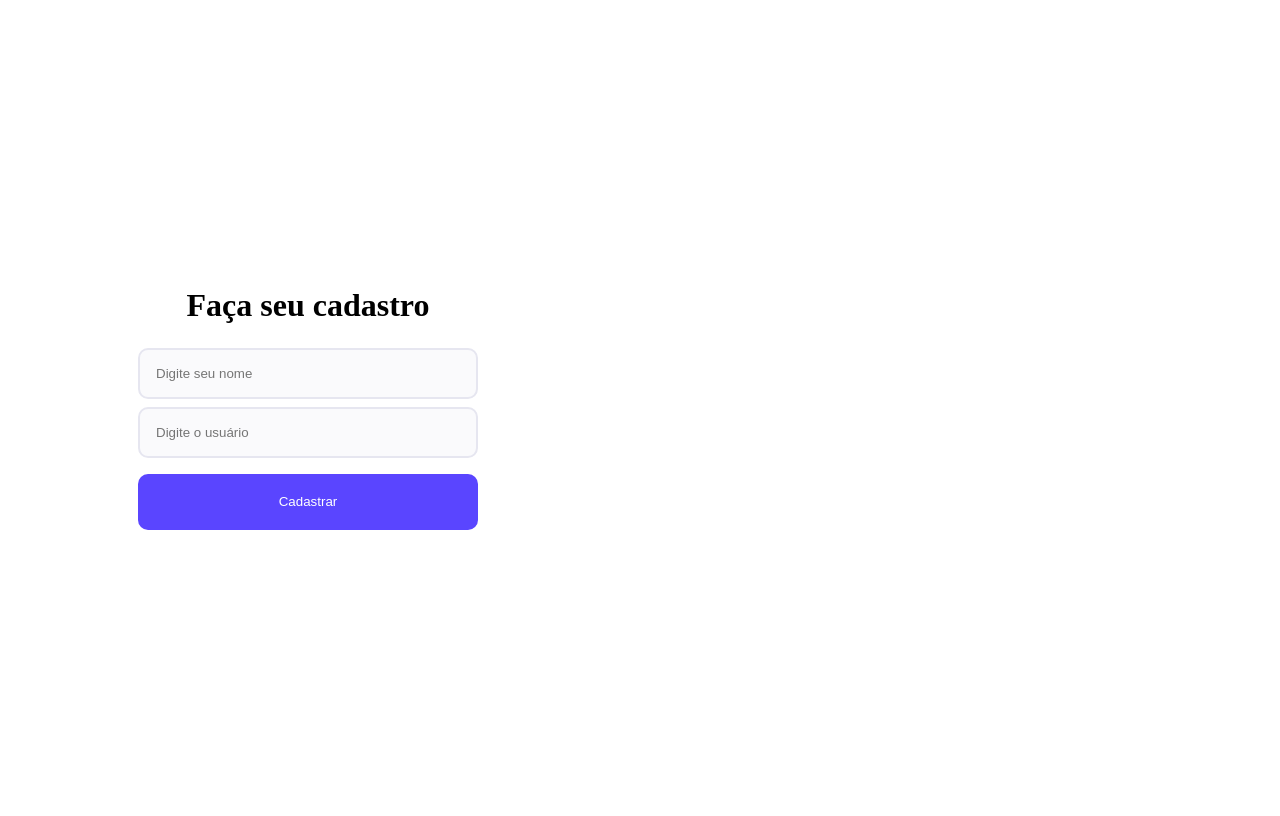
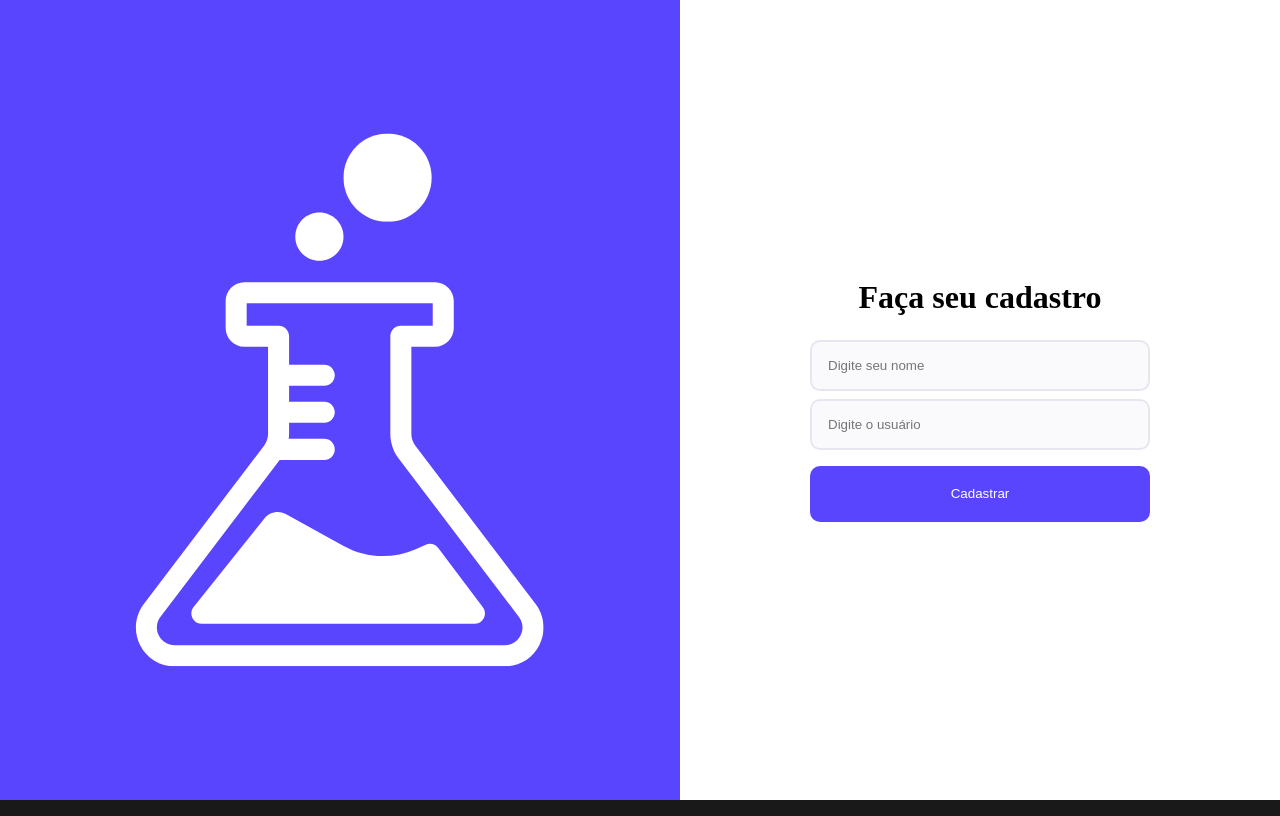
Before and after one commit to OmniLabs-Education/primeiro-projeto-react, a React (Vite) app: page / in a window 1280 px wide. Built offline with nearby package versions, Linux system fonts and the light colour scheme.

Commit message:
finish create user page

```diff
--- a/src/main.jsx
+++ b/src/main.jsx
@@ -1,9 +1,11 @@
 import React from 'react'
 import ReactDOM from 'react-dom/client'
 import App from './pages/CreateUser'
+import GlobalStyle from './styles/global'
 
 ReactDOM.createRoot(document.getElementById('root')).render(
   <React.StrictMode>
     <App />
+    <GlobalStyle />
   </React.StrictMode>
 )
--- a/src/pages/CreateUser/index.jsx
+++ b/src/pages/CreateUser/index.jsx
@@ -1,10 +1,11 @@
-import { Container, Content } from './styles'
+import { Container, Content, Background } from './styles'
 import Input from '../../components/Input'
 import Button from '../../components/Button'
 
 function CreateUser() {
   return (
     <Container>
+      <Background />
       <Content>
         <div>
           <form>
--- a/src/pages/CreateUser/styles.js
+++ b/src/pages/CreateUser/styles.js
@@ -1,4 +1,5 @@
 import styled from 'styled-components'
+import signUpImage from '../../assets/logo.svg'
 
 export const Container = styled.div`
   height: 100vh;
@@ -27,3 +28,9 @@ export const Content = styled.div`
     }
   }
 `;
+
+export const Background = styled.div`
+  background: url(${signUpImage}) no-repeat center;
+  flex: 1;
+  background-size: cover;
+`;
--- /dev/null
+++ b/src/styles/global.js
@@ -0,0 +1,18 @@
+import { createGlobalStyle } from 'styled-components';
+
+export default createGlobalStyle`
+  * {
+    margin: 0;
+    padding: 0;
+    outline: 0;
+    box-sizing: border-box;
+  }
+
+  body {
+    background: rgba(0, 0, 0, 0.9);
+  }
+
+  button {
+    cursor: pointer;
+  }
+`;
```
Also changed, not shown: src/assets/logo.svg (added).
